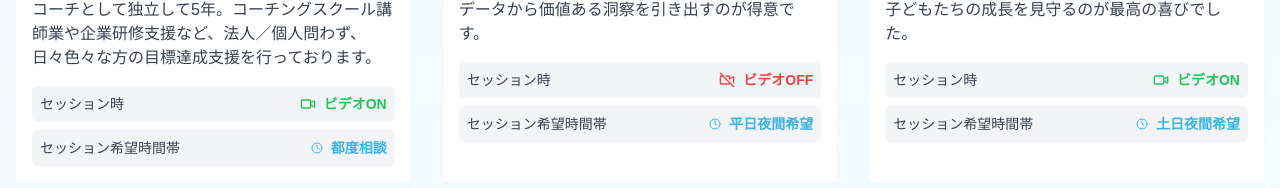
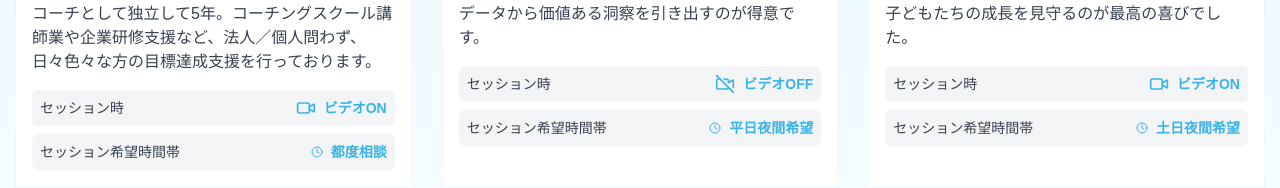
Before and after one commit to altosaex/ssmds-job, a Next.js app: page / in a window 1280 px wide. Shown: the part 414-602 px from the top of the page. Built offline with nearby package versions, Linux system fonts and the light colour scheme.

Commit message:
デザイン変更

```diff
--- a/src/app/page.tsx
+++ b/src/app/page.tsx
@@ -152,11 +152,11 @@ export default function StylishBoard() {
                   <span className="text-sm font-medium text-gray-700">セッション時</span>
                   <div className="flex items-center gap-2">
                     {post.sessionVideo === "ON" ? (
-                      <Video className="w-4 h-4 text-green-500" />
+                      <Video className="w-5 h-5 text-[#3BB4E5]" />
                     ) : (
-                      <VideoOff className="w-4 h-4 text-red-500" />
+                      <VideoOff className="w-5 h-5 text-[#3BB4E5]" />
                     )}
-                    <span className={`text-sm font-semibold ${post.sessionVideo === "ON" ? "text-green-500" : "text-red-500"}`}>
+                    <span className={`text-sm font-semibold ${post.sessionVideo === "ON" ? "text-[#3BB4E5]" : "text-[#3BB4E5]"}`}>
                       ビデオ{post.sessionVideo}
                     </span>
                   </div>
```
